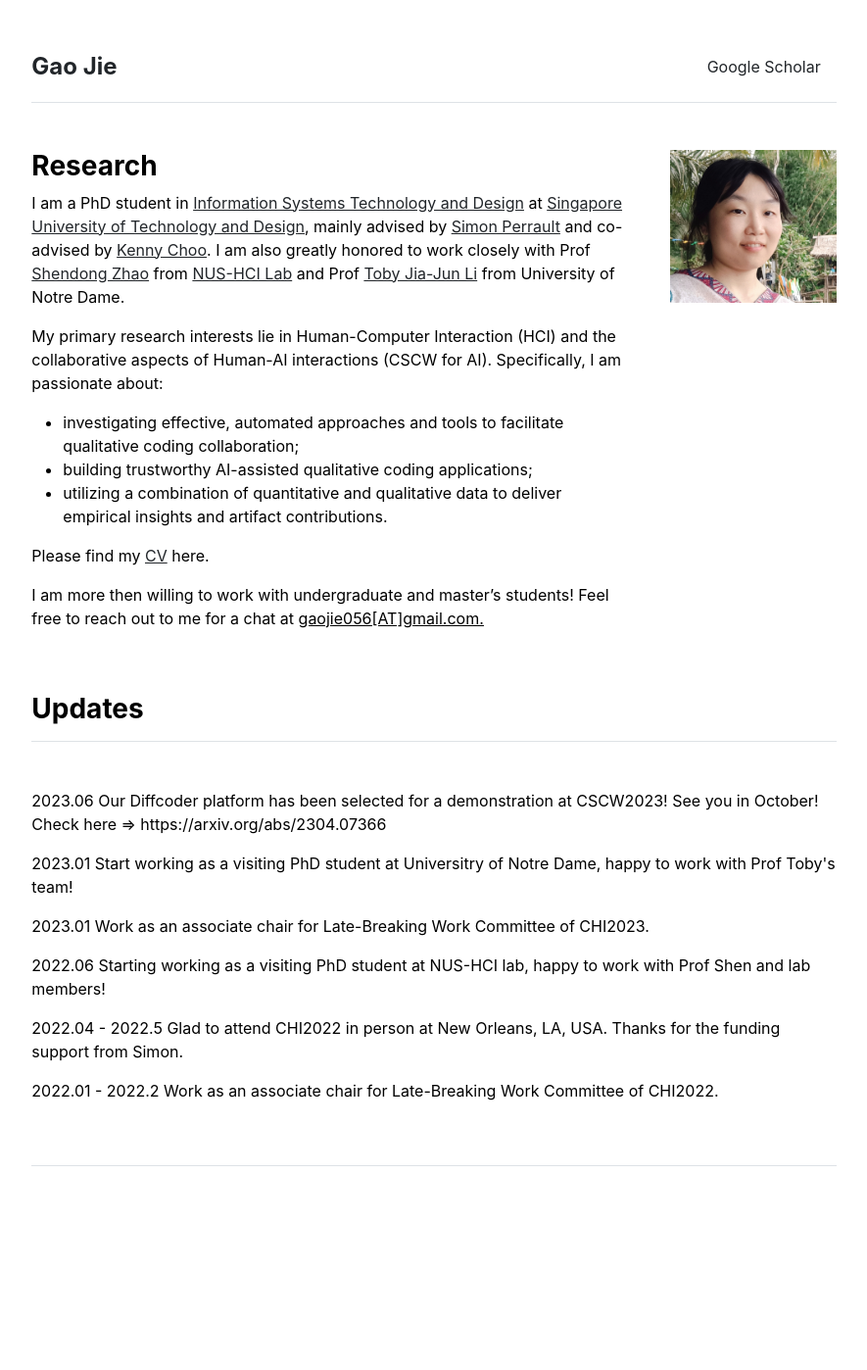
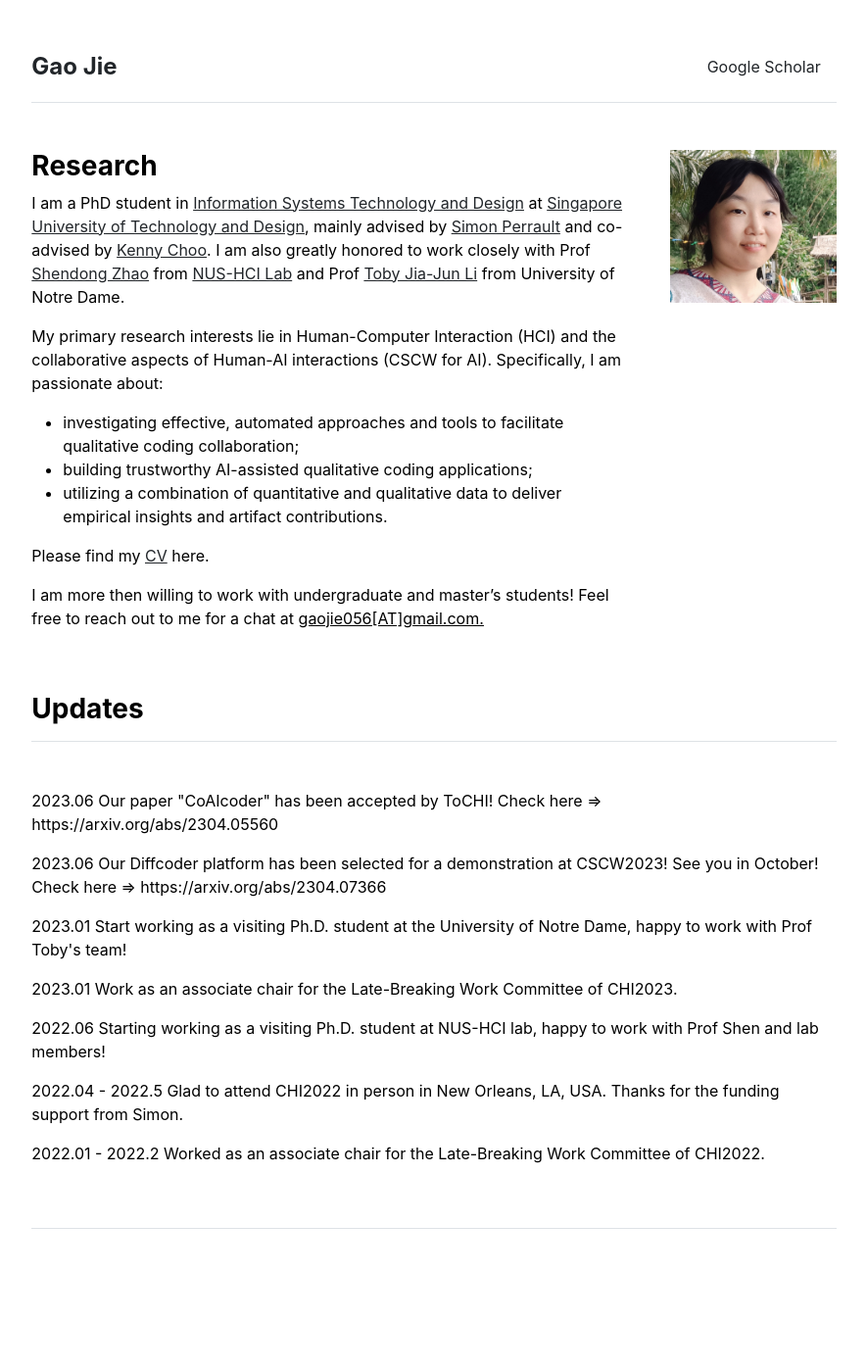
Before and after one commit to gaojie058/gaojie058.github.io, a Jekyll site: the page built from index.md, in a window 1280 px wide. Shown: the whole page at 98% size, without its empty margins (197-1082 px from the left). Built offline with Jekyll 4.4.1, drawn with Linux system fonts in a browser that asks for light colours; before the commit the page ends 1334 px from its top, so only the background shows below that.

Commit message:
Update updates.yml

```diff
--- a/_data/updates.yml
+++ b/_data/updates.yml
@@ -1,7 +1,8 @@
 index:
+- 2023.06 Our paper "CoAIcoder" has been accepted by ToCHI! Check here => https://arxiv.org/abs/2304.05560
 - 2023.06 Our Diffcoder platform has been selected for a demonstration at CSCW2023! See you in October! Check here => https://arxiv.org/abs/2304.07366
-- 2023.01 Start working as a visiting PhD student at Universitry of Notre Dame, happy to work with Prof Toby's team!
-- 2023.01 Work as an associate chair for Late-Breaking Work Committee of CHI2023.
-- 2022.06 Starting working as a visiting PhD student at NUS-HCI lab, happy to work with Prof Shen and lab members!
-- 2022.04 - 2022.5 Glad to attend CHI2022 in person at New Orleans, LA, USA. Thanks for the funding support from Simon.
-- 2022.01 - 2022.2 Work as an associate chair for Late-Breaking Work Committee of CHI2022.
+- 2023.01 Start working as a visiting Ph.D. student at the University of Notre Dame, happy to work with Prof Toby's team!
+- 2023.01 Work as an associate chair for the Late-Breaking Work Committee of CHI2023.
+- 2022.06 Starting working as a visiting Ph.D. student at NUS-HCI lab, happy to work with Prof Shen and lab members!
+- 2022.04 - 2022.5 Glad to attend CHI2022 in person in New Orleans, LA, USA. Thanks for the funding support from Simon.
+- 2022.01 - 2022.2 Worked as an associate chair for the Late-Breaking Work Committee of CHI2022.
```
